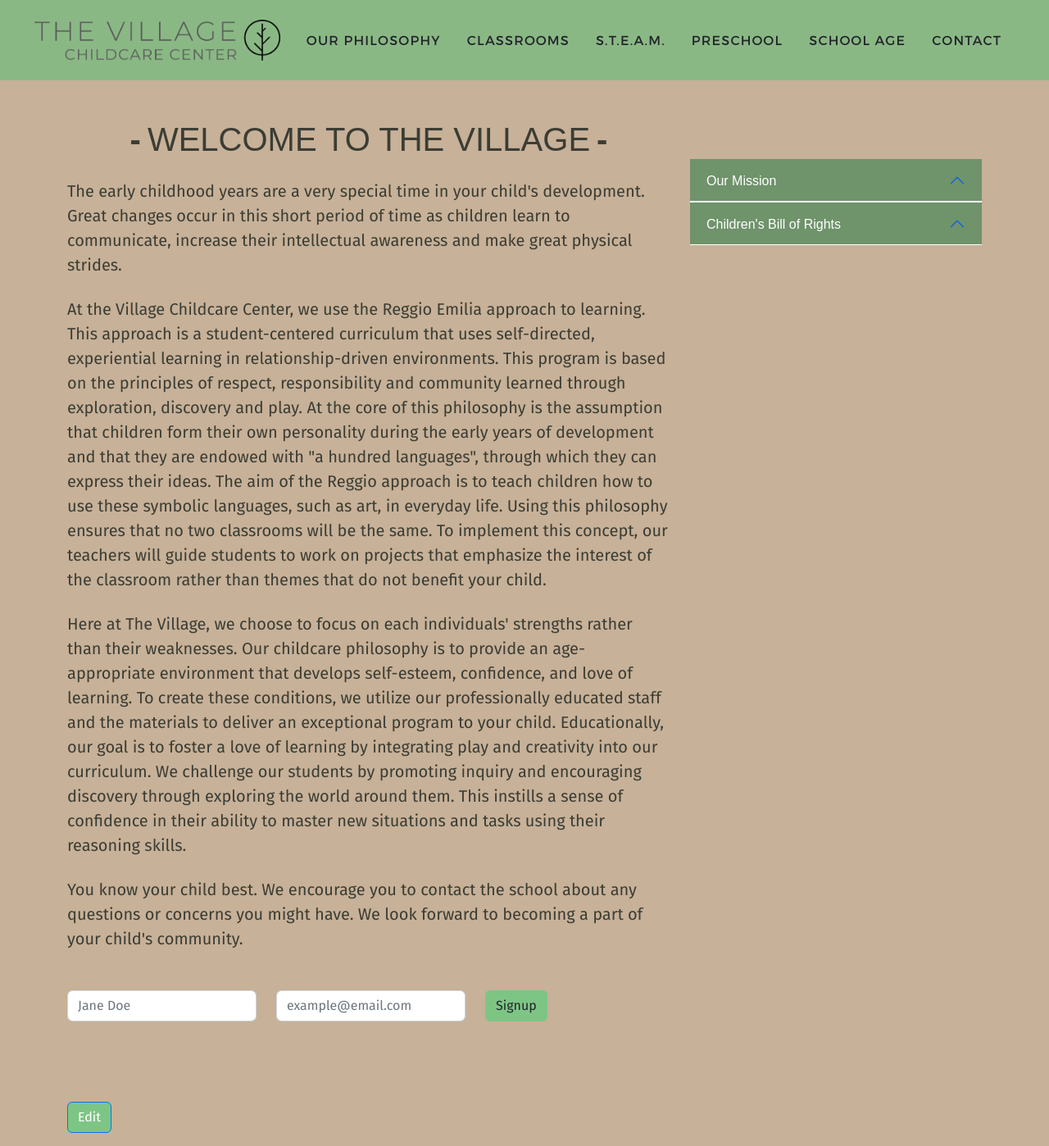
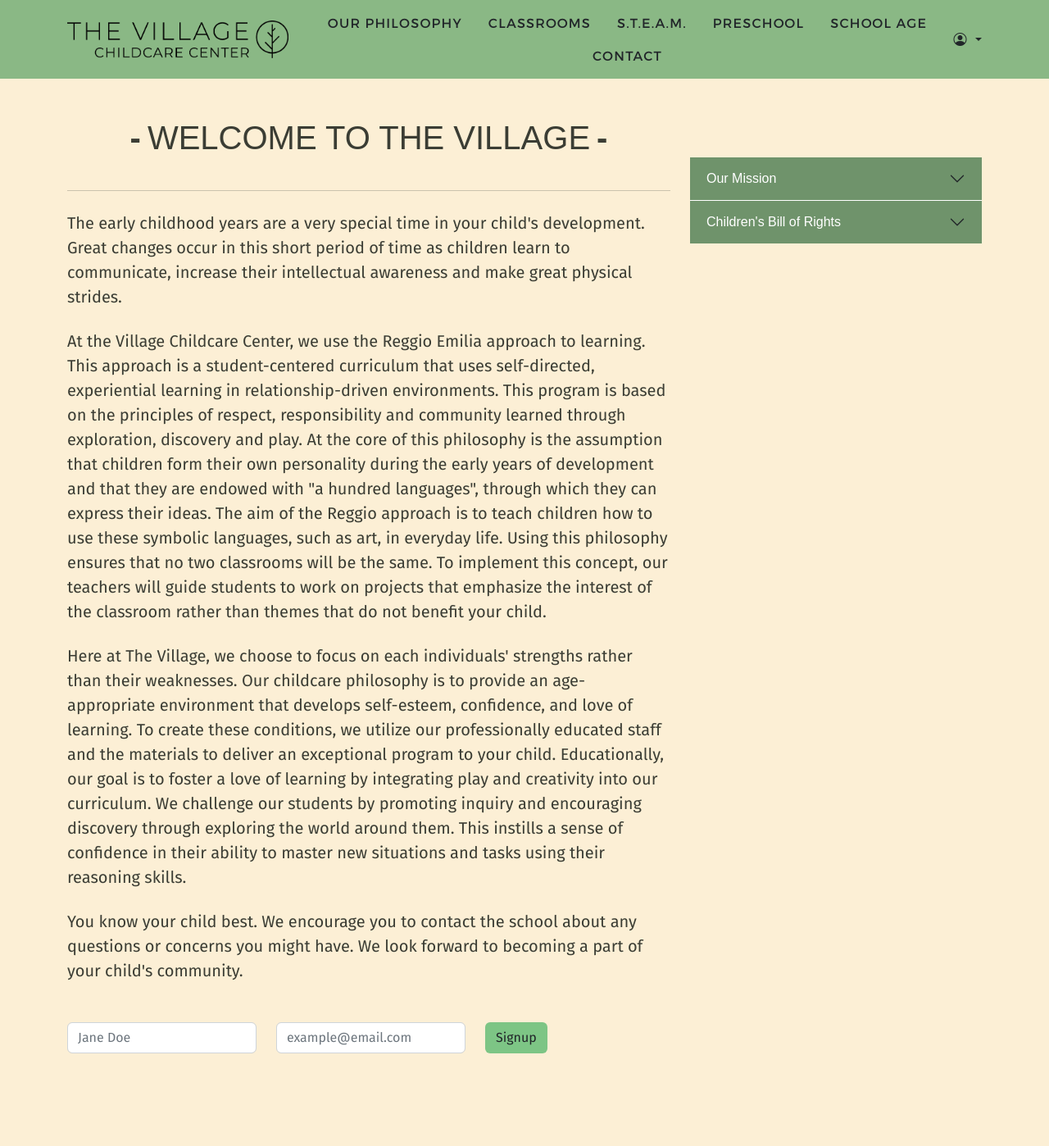
Before and after one commit to mwagner4084/villagechildcarecenter, a Django app: page /welcome/ in a window 1280 px wide. Shown: the whole page at 82% size. After the commit the page ends 1285 px from the top, so only its background shows below. Run offline with Django 4.2, Linux system fonts and the light colour scheme; a user stored in the database is signed in; data that the repository does not hold is empty; parts of the project's set-up code (start-up, migrations or seed data) failed here and were passed over; some libraries are stand-ins or nearby versions.

Commit message:
update css classes in templates

```diff
--- a/templates/base.html
+++ b/templates/base.html
@@ -1,4 +1,5 @@
 {% load static %}
+{% load crispy_forms_tags %}
 
 <!DOCTYPE html>
 <html>
@@ -20,13 +21,12 @@
     <link href="https://fonts.googleapis.com/css2?family=Fira+Sans:wght@400;600&display=swap" rel="stylesheet">
 </head>
 <body class="font-family-base">
-    <header>
-        <div class="flex-container">
+    <header class="site-header">
         <nav class="navbar navbar-expand-lg">
-                    <div class="container-fluid justify-content-lg-center">
+            <div class="container justify-content-lg-center">
                 <h2 class="mb-0" title="The Village Childcare Center">
                     <a class="navbar-brand lead text-primary d-inline-block py-3" href="{% url 'home' %}">
-                                <img class="img-fluid img-limit-height" src="{% static 'img/vcc-logo.png' %}" alt="The Village Childcare Center Logo" width="300" height="200">
+                        <img class="img-fluid img-limit-height site-logo" src="{% static 'img/vcc-logo.png' %}" alt="The Village Childcare Center Logo" width="300" height="200">
                     </a>
                 </h2>
                 <ul class="nav d-flex mb-2 justify-content-md-center mb-md-0">
@@ -61,12 +61,27 @@
                         </a>
                     </li>
                 </ul>
+                {% if user.is_staff %}
+                <div class="dropdown d-flex justify-content-end ms-auto text-end">
+                    <a href="#" class="d-block link-dark text-decoration-none dropdown-toggle" id="dropdownUser1" data-bs-toggle="dropdown" aria-expanded="false">
+                        <i class="bi bi-person-circle"></i>
+                    </a>
+                    <ul class="dropdown-menu text-small start-initial" aria-labelledby="dropdownUser1">
+                        <li>
+                            <a class="dropdown-item" href="{% url 'admin:index' %}">
+                                Admin
+                            </a>
+                        </li>
+                    </ul>
+                </div>
+                {% endif %}
             </nav>
-                </div>
         </header>
-        <main>
+        <main class="site-main bg-eggshell" role="main">
+
             {% block content %}
             {% endblock content %}
+
         </main>
 
         <!-- JQuery JS Bundle -->
--- a/templates/classrooms.html
+++ b/templates/classrooms.html
@@ -4,7 +4,7 @@
 
 {% block content %}
 
-<div class="classrooms-body">
+<div class="template-classrooms">
     <div class="container py-5">
         <div class="row justify-content-md-center">
             <div class="col-12 col-md-auto">
@@ -93,7 +93,7 @@
                         <div class="accordion accordion-flush pt-5 position-sticky top-0" id="accordionGroup">
                             <div class="accordion-item">
                                 <h3 class="accordion-header" id="headingMission">
-                                    <button class="accordion-button" type="button" data-bs-toggle="collapse" data-bs-target="#collapseMission" aria-expanded="false" aria-controls="collapseMission">
+                                    <button class="accordion-button collapsed" type="button" data-bs-toggle="collapse" data-bs-target="#collapseMission" aria-expanded="false" aria-controls="collapseMission">
                                         Potty Training Philosophy
                                     </button>
                                 </h2>
--- a/templates/potty_training.html
+++ b/templates/potty_training.html
@@ -4,7 +4,7 @@
 
 {% block content %}
 
-<div class="potty-body">
+<div class="template-potty-training">
     <div class="container">
         <div class="row justify-content-md-center">
             <div class="col-md-auto">
--- a/templates/preschool.html
+++ b/templates/preschool.html
@@ -4,7 +4,7 @@
 
 {% block content %}
 
-<div class="preschool-body">
+<div class="template-preschool">
     <div class="container py-5">
         <div class="row justify-content-md-center">
             <div class="col-md-12 col-md-auto">
@@ -19,6 +19,7 @@
                 {% endspaceless %}
             </div>
         </div>
+        <hr>
         <div class="row justify-content-md-center">
             <div class="col-12 col-md-10">
                 <section id="preschool" class="fs-5">
--- a/templates/school_age.html
+++ b/templates/school_age.html
@@ -4,7 +4,7 @@
 
 {% block content %}
 
-<div class="school-body">
+<div class="template-school-age">
     <div class="container py-5">
         <div class="row justify-content-md-center">
             <div class="col-12 col-md-auto">
--- a/templates/steam.html
+++ b/templates/steam.html
@@ -4,7 +4,7 @@
 
 {% block content %}
 
-<div class="steam-body">
+<div class="template-steam">
     <div class="container py-5">
         <div class="row justify-content-md-center">
             <div class="col-md-12 col-md-auto">
@@ -33,6 +33,7 @@
                 </div>
             </div>
         </div>
+        <hr>
         <div class="row justify-content-md-center">
             <div class="col-12 col-md-10 pb-2">
                 <div class="container text-center fs-5 rte">
--- a/templates/welcome.html
+++ b/templates/welcome.html
@@ -4,12 +4,12 @@
 
 {% block content %}
 
-<div class="welcome-body">
+<div class="template-welcome">
     <div class="container py-5">
         <div class="row justify-content-md-center">
             <div class="col-md-8">
                 {% spaceless %}
-                <h1 class="text-center">
+                <h1 class="text-center pb-4">
                     {% if page.title %}
                         <span>{{ page.title | safe }}</span>
                     {% else %}
@@ -17,6 +17,7 @@
                     {% endif %}
                 </h1>
                 {% endspaceless %}
+                <hr>
                 <section id="philosophy" class="fs-5 rte">
                     {% if page.content %}
                         {{ page.content | safe }}
@@ -54,7 +55,7 @@
                 <div class="accordion accordion1 accordion-flush pt-5 position-sticky top-0" id="accordionGroup">
                     <div class="accordion-item">
                         <h3 class="accordion-header" id="headingMission">
-                            <button class="accordion-button" type="button" data-bs-toggle="collapse" data-bs-target="#collapseMission" aria-expanded="false" aria-controls="collapseMission">
+                            <button class="accordion-button collapsed" type="button" data-bs-toggle="collapse" data-bs-target="#collapseMission" aria-expanded="false" aria-controls="collapseMission">
                                 Our Mission
                             </button>
                         </h2>
@@ -79,7 +80,7 @@
                     </div>
                     <div class="accordion-item align-items-center justify-content-md-center">
                         <h3 class="accordion-header" id="headingRights">
-                            <button class="accordion-button" type="button" data-bs-toggle="collapse" data-bs-target="#collapseRights" aria-expanded="false" aria-controls="collapseRights">
+                            <button class="accordion-button collapsed" type="button" data-bs-toggle="collapse" data-bs-target="#collapseRights" aria-expanded="false" aria-controls="collapseRights">
                                 Children's Bill of Rights
                             </button>
                         </h3>
@@ -140,17 +141,6 @@
             </div>
         </div>
     </div>
-    {% if user.is_staff %}
-        <div class="container py-3">
-            <form action="" method="get" class="form-floating">
-                {% csrf_token %}
-                {{ form|crispy }}
-                <button class="btn btn-primary" type="submit">
-                    Edit
-                </button>
-            </form>
-        </div>
-    {% endif %}
 </div>
 
 {% endblock content %}
```
Also changed, not shown: templates/contact.html (+1 -17 lines), templates/index.html (+3 -13 lines). Lines whose indentation alone changed are shown as unchanged.
